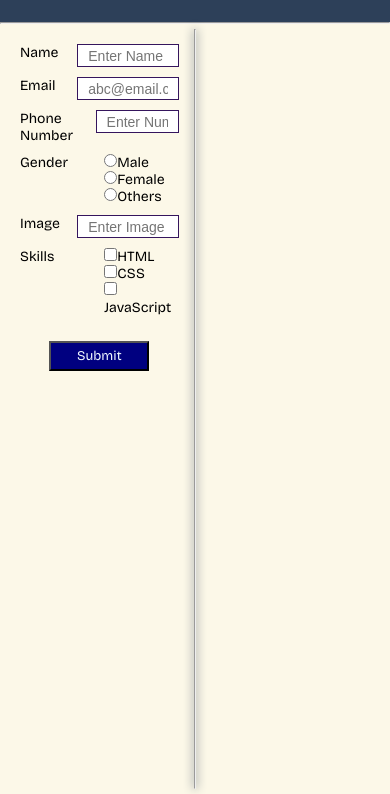
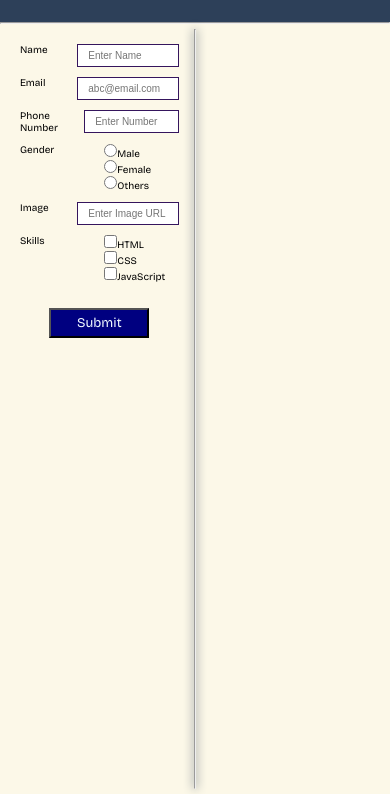
Before and after one commit to amarjeetsingh7503/LGMVIP-Task-Number-3, a plain HTML site: page index.html in a window 390 px wide. Shown: the part 67-861 px from the top of the page. Drawn offline with nearby package versions, Linux system fonts and the light colour scheme.

Commit message:
Update style.css

```diff
--- a/style.css
+++ b/style.css
@@ -72,14 +72,14 @@ h1{
     box-shadow: 0px 0px 10px 0px #2D4059;
 }
 
-@media (max-width: 700px) {
+@media (max-width: 650px) {
     .container {
         padding: 5px;
     }
 
     .input, .type, .output {
         padding: 10px;
-        font-size: 14px;
+        font-size: 10px;
         height: 1px;
     }
 
```
